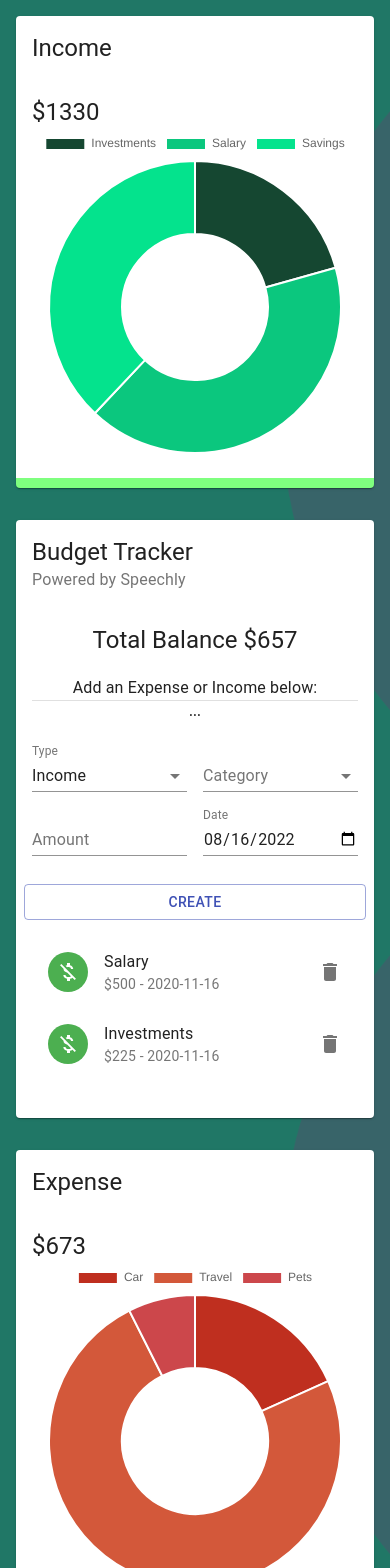
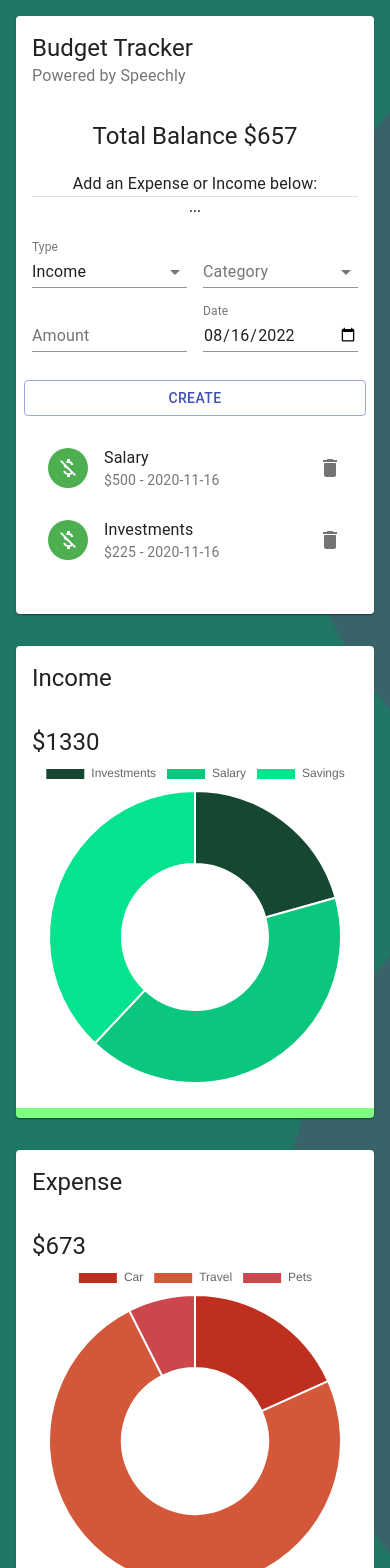
Before and after one commit to bajwass/Budget-Tracker, a React (Create React App) app: page / in a window 390 px wide. Shown: the top 1568 px of the page. Built offline with nearby package versions, Linux system fonts and the light colour scheme.

Commit message:
Mobile sizing

```diff
--- a/src/App.js
+++ b/src/App.js
@@ -11,13 +11,16 @@
   return (
     <div>
         <Grid className={classes.grid} container spacing={0} alignItems="center" justify="center" style={{ height: '100vh' }}>
-            <Grid item xs={12} sm={4}>
+            <Grid item xs={12} sm={4} className={classes.mobile}>
                  <Details title="Income"/>
             </Grid>
-            <Grid item xs={12} sm={3}>
+            <Grid item xs={12} sm={3} className={classes.main}>
                  <Main />
             </Grid>
-            <Grid item xs={12} sm={4}>
+            <Grid item xs={12} sm={4} className={classes.desktop}>
+                 <Details title="Income"/>
+            </Grid>
+            <Grid item xs={12} sm={4}  className={classes.last}>
                  <Details title="Expense" />
             </Grid>
 
```
